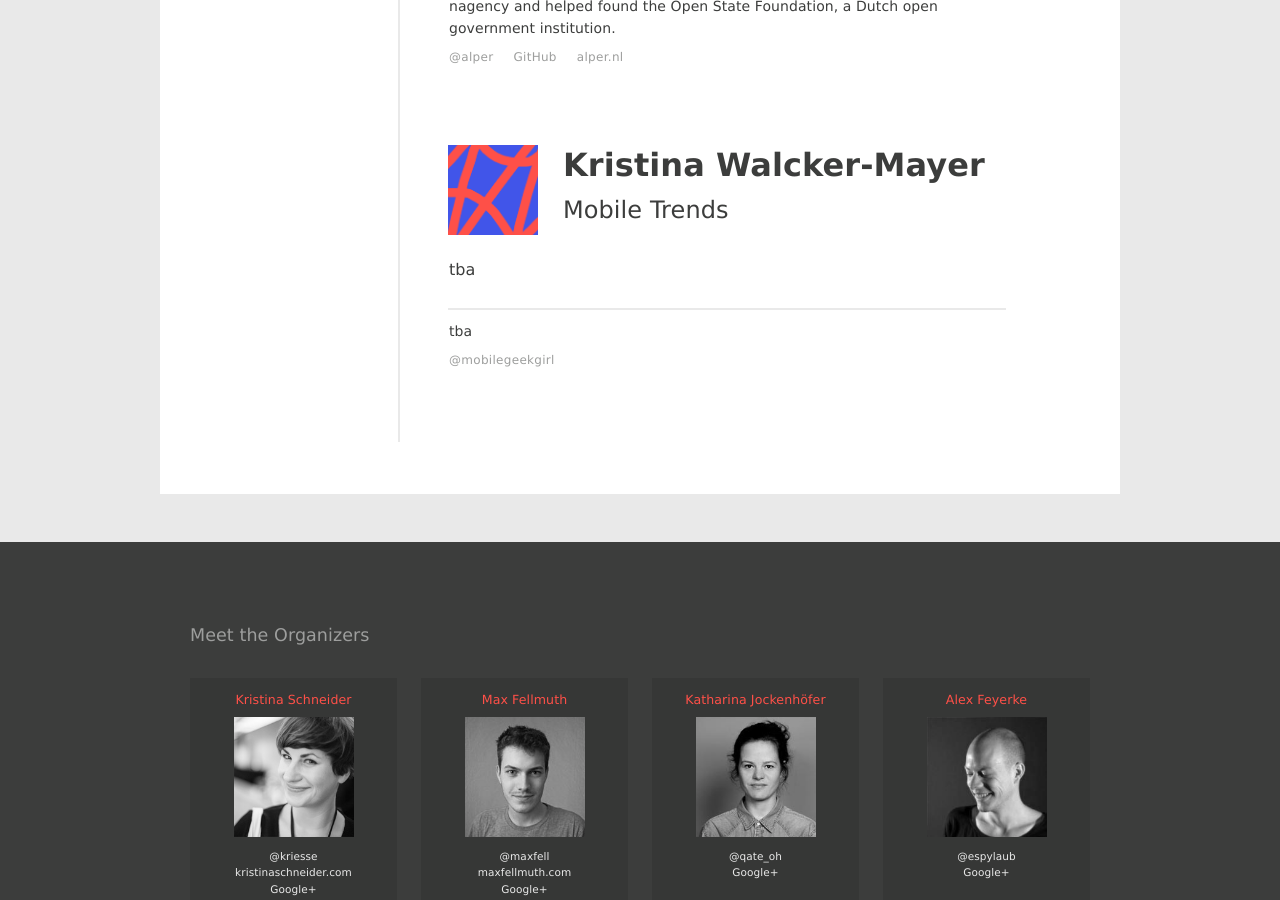
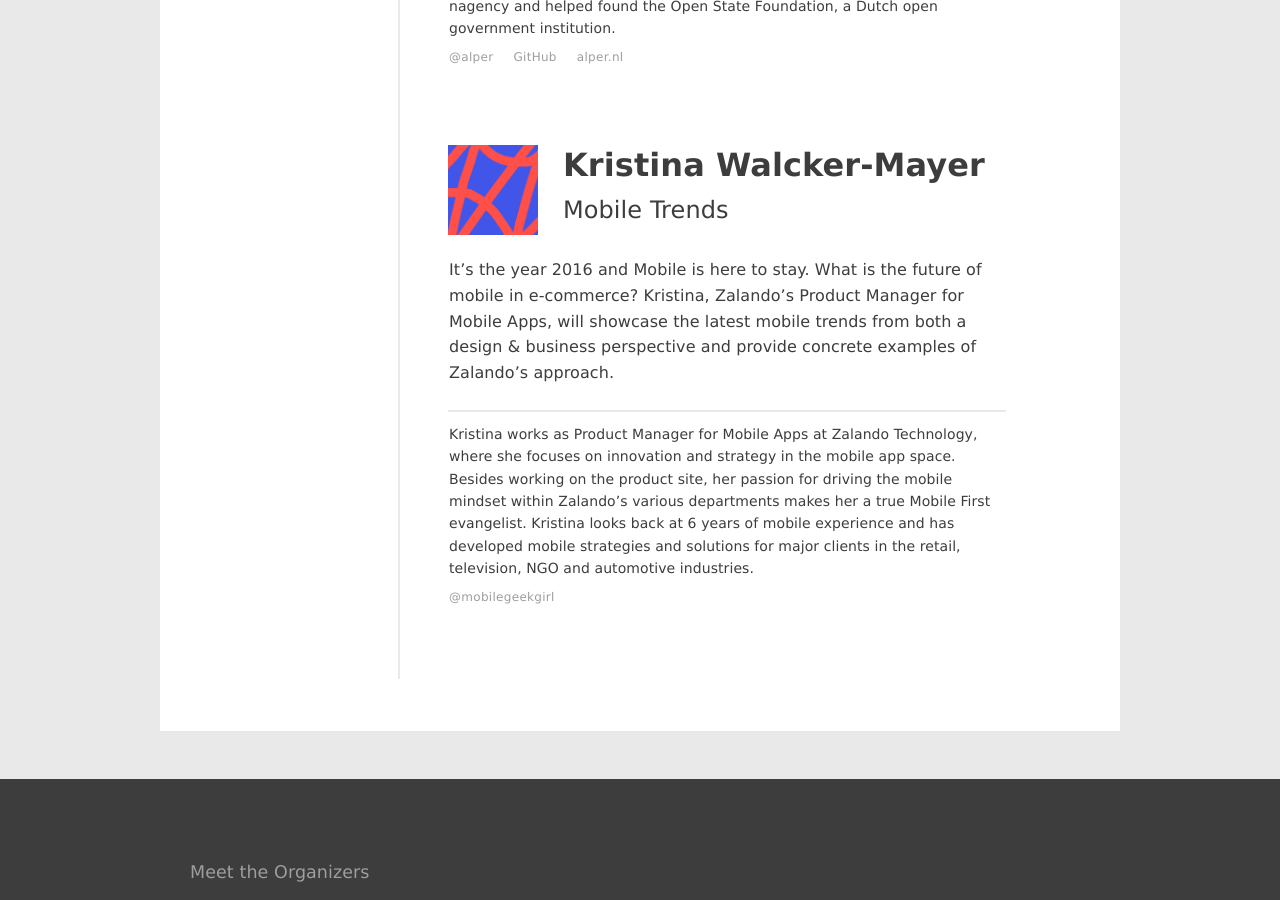
Before and after one commit to upfrontug/upfrontug.github.io, a Jekyll site: the page built from _posts/2016-09-13-meetup.html, in a window 1280 px wide and 900 px high, scrolled down 1282 px. Built offline with Jekyll 4.4.1, drawn with Linux system fonts in a browser that asks for light colours; a script that is not in the unit is left out.

Commit message:
update Kristina's details

```diff
--- a/_posts/2016-09-13-meetup.html
+++ b/_posts/2016-09-13-meetup.html
@@ -27,8 +27,8 @@
     - name: 'Kristina Walcker-Mayer'
       title: 'Mobile Trends'
       picture:
-      desc: 'tba'
-      bio: 'tba'
+      desc: 'It’s the year 2016 and Mobile is here to stay. What is the future of mobile in e-commerce? Kristina, Zalando’s Product Manager for Mobile Apps, will showcase the latest mobile trends from both a design & business perspective and provide concrete examples of Zalando’s approach.'
+      bio: 'Kristina works as Product Manager for Mobile Apps at Zalando Technology, where she focuses on innovation and strategy in the mobile app space. Besides working on the product site, her passion for driving the mobile mindset within Zalando’s various departments makes her a true Mobile First evangelist. Kristina looks back at 6 years of mobile experience and has developed mobile strategies and solutions for major clients in the retail, television, NGO and automotive industries.'
       links:
         - url: 'https://twitter.com/mobilegeekgirl'
           title: '@mobilegeekgirl'
```
